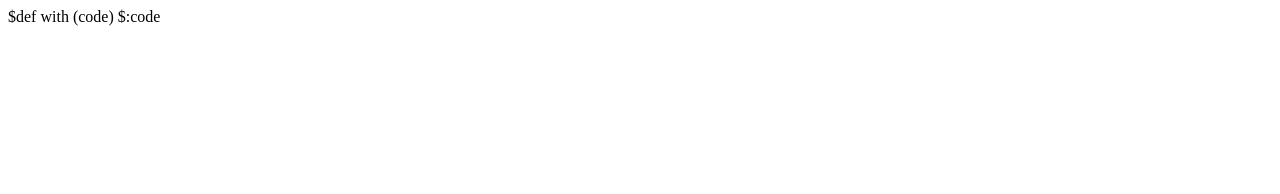
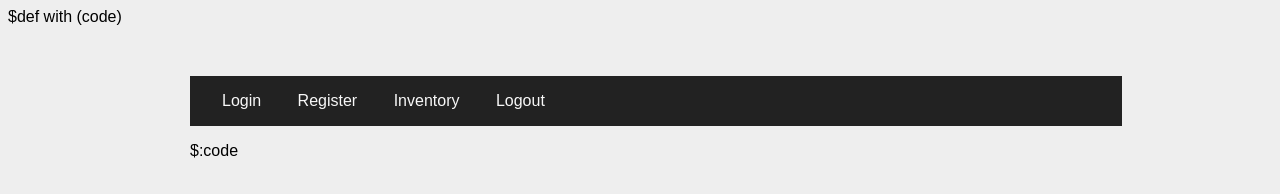
Before and after one commit to amtunlimited/cap-project, a plain HTML site: page templates/base.html in a window 1280 px wide. Drawn offline with Linux system fonts and the light colour scheme.

Commit message:
Fixed css (a little)

```diff
--- a/templates/base.html
+++ b/templates/base.html
@@ -3,9 +3,58 @@ $def with (code)
 <html>
 	<head>
 		<title>CAP Retail Management System</title>
+		<style>
+			body {
+				background: #EEEEEE;
+				font-family: sans-serif
+			}
+
+			.container {
+				width: 100%;
+				max-width: 900px;
+				margin: 50px auto;
+			}
+
+			.navbar {
+				background: #222222;
+				width: 100%;
+				height: auto;
+				padding: 1em;
+				margin: 1em 0px;
+			}
+
+			.navbar a {
+				color: #F8F8F8;
+				margin: 0 1em;
+				padding: 0;
+				position: relative;
+				text-decoration: none;
+			}
+
+			table {
+				border-collapse: collapse;
+			}
+
+			td, tr {
+				padding: 0.5em;
+			}
+
+		</style>
 	</head>
 
 	<body>
-		$:code
+		<div class="container">
+			<div class="navbar">
+				<a href="/login/">Login</a>
+				<a href="/">Register</a>
+				<a href="/inventory/">Inventory</a>
+				<!--<div class="spacer"></div>-->
+				<a href="/logout/">Logout</a>
+			</div>
+
+			<div class="content">
+				$:code
+			</div>
+		</div>
 	</body>
 </html>
```
